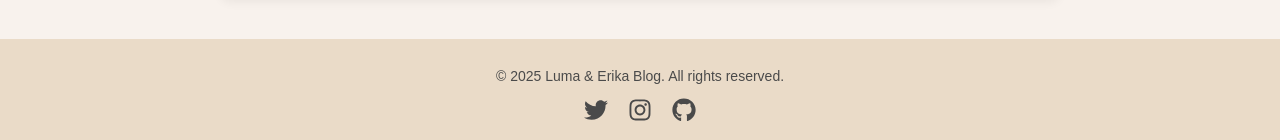
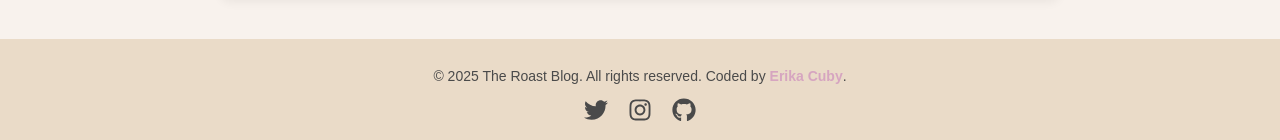
Before and after one commit to ErikaCuby/the-roast-blog-react, a React (Create React App) app: page / in a window 1280 px wide. Shown: the part 1612-1752 px from the top of the page. Built offline with nearby package versions, Linux system fonts and the light colour scheme.

Commit message:
Added link to my webpage

```diff
--- a/src/Footer.js
+++ b/src/Footer.js
@@ -4,7 +4,18 @@ import { FaTwitter, FaInstagram, FaGithub } from "react-icons/fa";
 function Footer() {
   return (
     <footer className="footer">
-      <p>© 2025 Luma & Erika Blog. All rights reserved.</p>
+      <p>
+        © 2025 The Roast Blog. All rights reserved. Coded by{" "}
+        <a
+          href="https://www.erikakubickova.com/"
+          target="_blank"
+          rel="noopener noreferrer"
+        >
+          {" "}
+          Erika Cuby
+        </a>
+        .
+      </p>
       <div className="social-icons">
         <a href="https://twitter.com" target="_blank" rel="noopener noreferrer">
           <FaTwitter />
@@ -16,7 +27,11 @@ function Footer() {
         >
           <FaInstagram />
         </a>
-        <a href="https://github.com" target="_blank" rel="noopener noreferrer">
+        <a
+          href="https://github.com/ErikaCuby/the-roast-blog-react"
+          target="_blank"
+          rel="noopener noreferrer"
+        >
           <FaGithub />
         </a>
       </div>
```
Also changed, not shown: src/App.css (deleted, +0 -38 lines).
